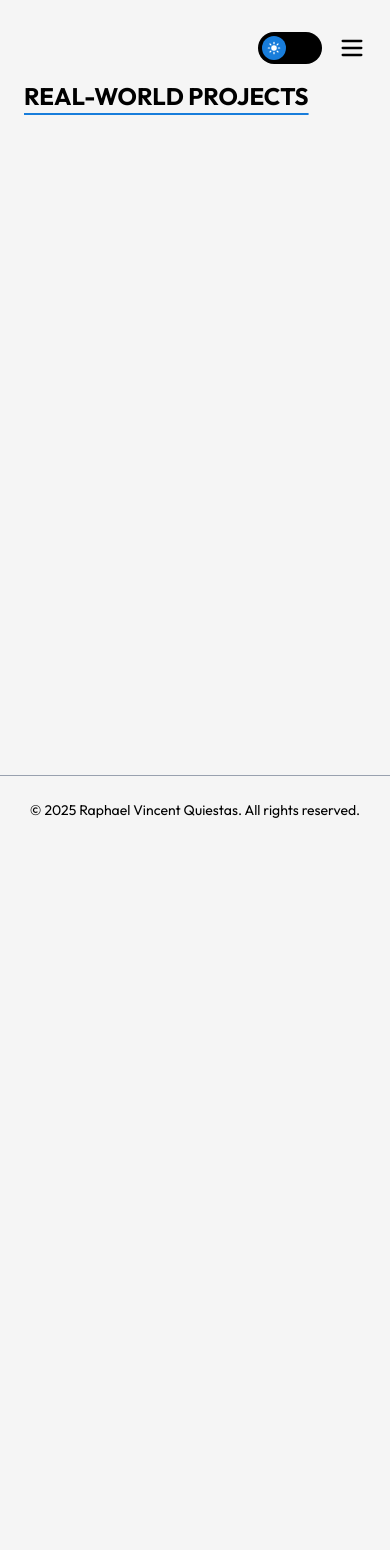
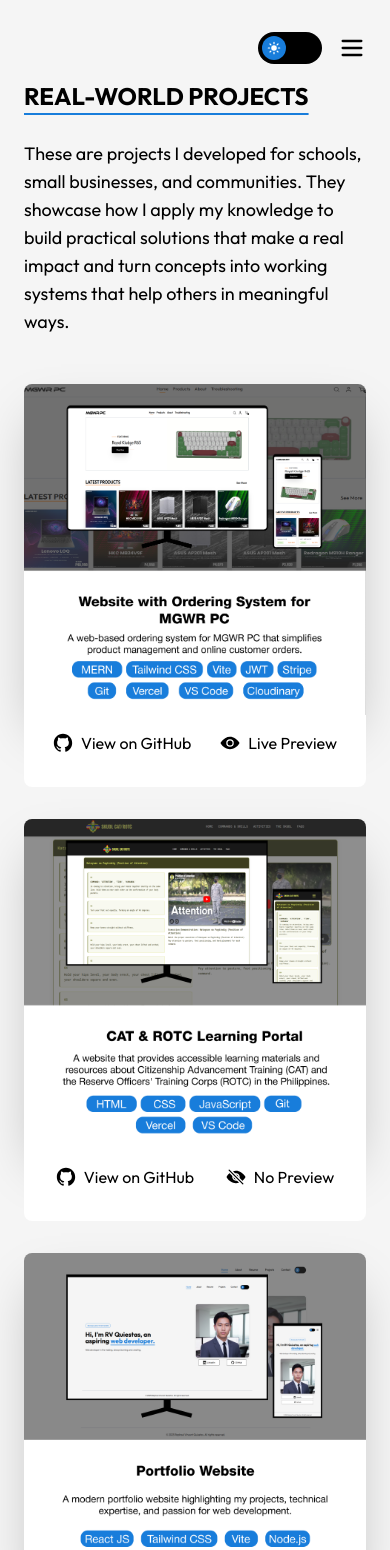
Before and after one commit to rvquiestas/my-portfolio, a React (Vite) app in the folder frontend/: page /projects in a window 390 px wide. Shown: the top 1550 px of the page. Before the commit the page ends 844 px from the top, so only its background shows below. Built offline with nearby package versions, Linux system fonts and the light colour scheme; the HTML template or start-up script is replaced by a standard one.

Commit message:
Update Projects.jsx
+ Add Projects

+ Make responsive

```diff
--- /dev/null
+++ b/frontend/src/components/ProjectsCard.jsx
@@ -0,0 +1,59 @@
+import { ThemeProvider } from '../Context/ThemeContext';
+import { GrGithub } from "react-icons/gr";
+import { IoEye, IoEyeOff } from "react-icons/io5";
+
+import lightProj1 from '../assets/img/proj1-light.png';
+import darkProj1 from '../assets/img/proj1-dark.png';
+import lightProj2 from '../assets/img/proj2-light.png';
+import darkProj2 from '../assets/img/proj2-dark.png';
+import lightProj3 from '../assets/img/proj3-light.png';
+import darkProj3 from '../assets/img/proj3-dark.png';
+
+const ProjectsCard = () => {
+    const { theme } = ThemeProvider.useTheme();
+
+  return (
+    <div className="flex gap-8 flex-wrap justify-evenly mt-12 pb-6 ">
+        {/* Project 1 - MGWR */}
+        <div className='hover:scale-105 transition duration-300'>
+            <img
+            alt=""
+            className="shadow-2xl sm:w-100 sm:h-100 md:w-120 md:h-120 rounded-t-lg object-cover shrink-0"
+            src={theme === "dark" ? darkProj1 : lightProj1}
+            />
+            <div className='flex items-center justify-evenly rounded-b-lg pt-4 pb-8 bg-project-bg text-primary'>
+                <a href="https://github.com/rvquiestas/MGWRPC-WEBSITE" target="_blank" rel="noopener noreferrer" className="flex items-center gap-2"><GrGithub size={20} className="sm:w-6 sm:h-6"/>View on GitHub</a>
+                <a href="https://mgwrpc-frontend.vercel.app/" target="_blank" rel="noopener noreferrer" className="flex items-center gap-2"><IoEye size={20} className="sm:w-6 sm:h-6"/>Live Preview</a>
+            </div>
+        </div>
+
+        {/* Project 2 - SKUDL */}
+        <div className='hover:scale-105 transition duration-300'>
+            <img
+            alt=""
+            className="shadow-2xl sm:w-100 sm:h-100 md:w-120 md:h-120 rounded-t-lg object-cover shrink-0"
+            src={theme === "dark" ? darkProj2 : lightProj2}
+            />
+            <div className='flex items-center justify-evenly rounded-b-lg pt-4 pb-8 bg-project-bg text-primary'>
+                <a href="https://github.com/rvquiestas/SKUDL_Website" target="_blank" rel="noopener noreferrer" className="flex items-center gap-2"><GrGithub size={20} className="sm:w-6 sm:h-6"/>View on GitHub</a>
+                <a href="" target="_blank" rel="noopener noreferrer" className="flex items-center gap-2 pointer-events-none"><IoEyeOff size={20} className="sm:w-6 sm:h-6"/>No Preview</a>
+            </div>
+        </div>
+
+        {/* Project 3 - PORTFOLIO */}
+        <div className='hover:scale-105 transition duration-300'>
+            <img
+            alt=""
+            className="shadow-2xl sm:w-100 sm:h-100 md:w-120 md:h-120 rounded-t-lg object-cover shrink-0"
+            src={theme === "dark" ? darkProj3 : lightProj3}
+            />
+            <div className='flex items-center justify-evenly rounded-b-lg pt-4 pb-8 bg-project-bg text-primary'>
+                <a href="https://github.com/rvquiestas/my-portfolio" target="_blank" rel="noopener noreferrer" className="flex items-center gap-2"><GrGithub size={20} className="sm:w-6 sm:h-6"/>View on GitHub</a>
+                <a href="" target="_blank" rel="noopener noreferrer" className="flex items-center gap-2 pointer-events-none"><IoEyeOff size={20} className="sm:w-6 sm:h-6"/>No Preview</a>
+            </div>
+        </div>
+    </div>
+  )
+}
+
+export default ProjectsCard
--- a/frontend/src/pages/Projects.jsx
+++ b/frontend/src/pages/Projects.jsx
@@ -5,6 +5,7 @@ import Navbar from '../components/Navbar';
 import Container from '../components/Container';
 import Footer from '../components/Footer';
 import Title from '../components/Title';
+import ProjectsCard from '../components/ProjectsCard';
 
 const Projects = () => {
   useEffect(() => {
@@ -24,7 +25,11 @@ const Projects = () => {
           <section className="grow">
             <Container>
             <main>
-              <Title text1={"Real-World Projects"} />
+              <div className='sm:mt-8 md:mt-12'>
+                <Title text1={"Real-World Projects"} />
+                <p className='mt-4 text-primary text-lg'>These are projects I developed for schools, small businesses, and communities. They showcase how I apply my knowledge to build practical solutions that make a real impact and turn concepts into working systems that help others in meaningful ways.</p>
+                <ProjectsCard />
+              </div>
             </main>
             </Container>
           </section>
```
